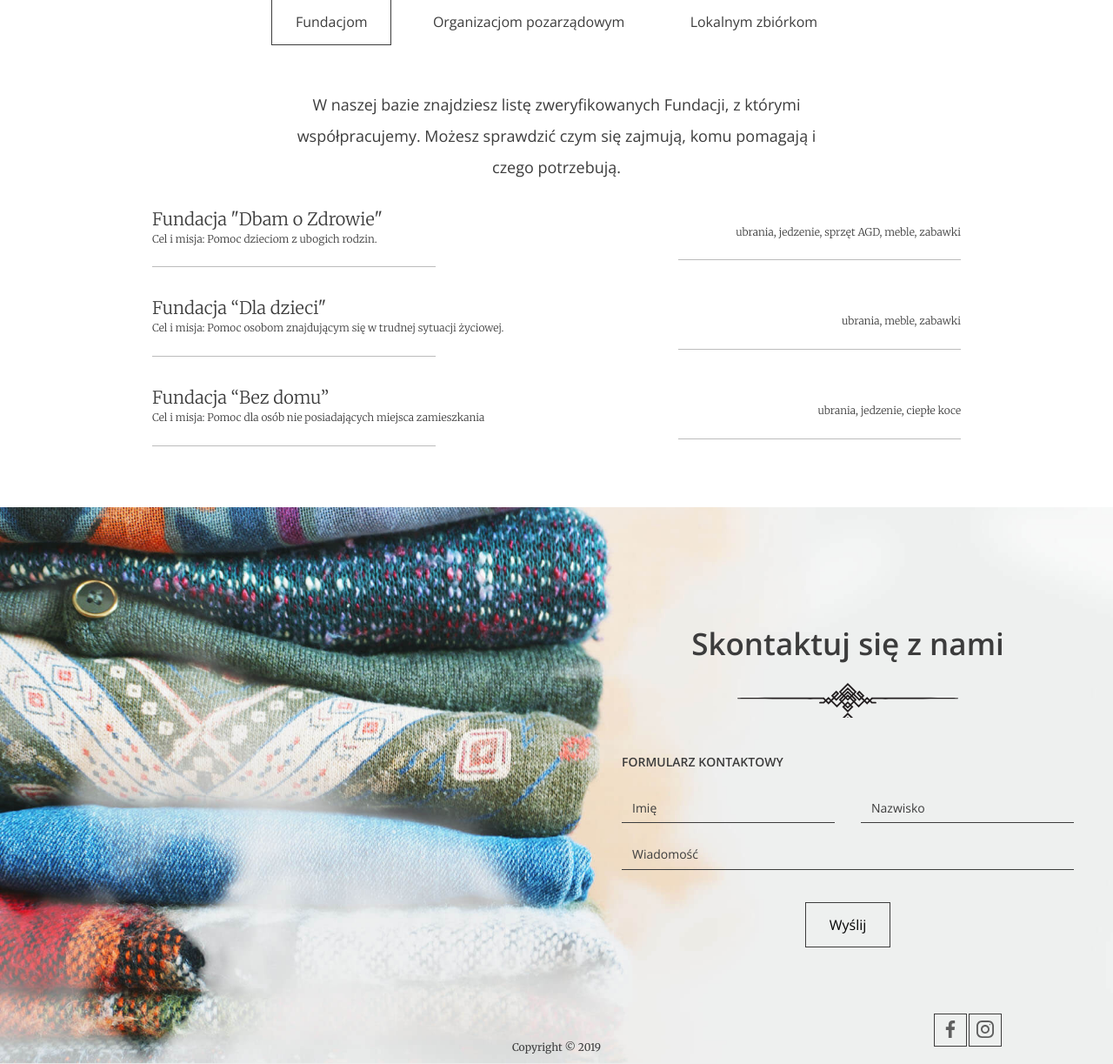
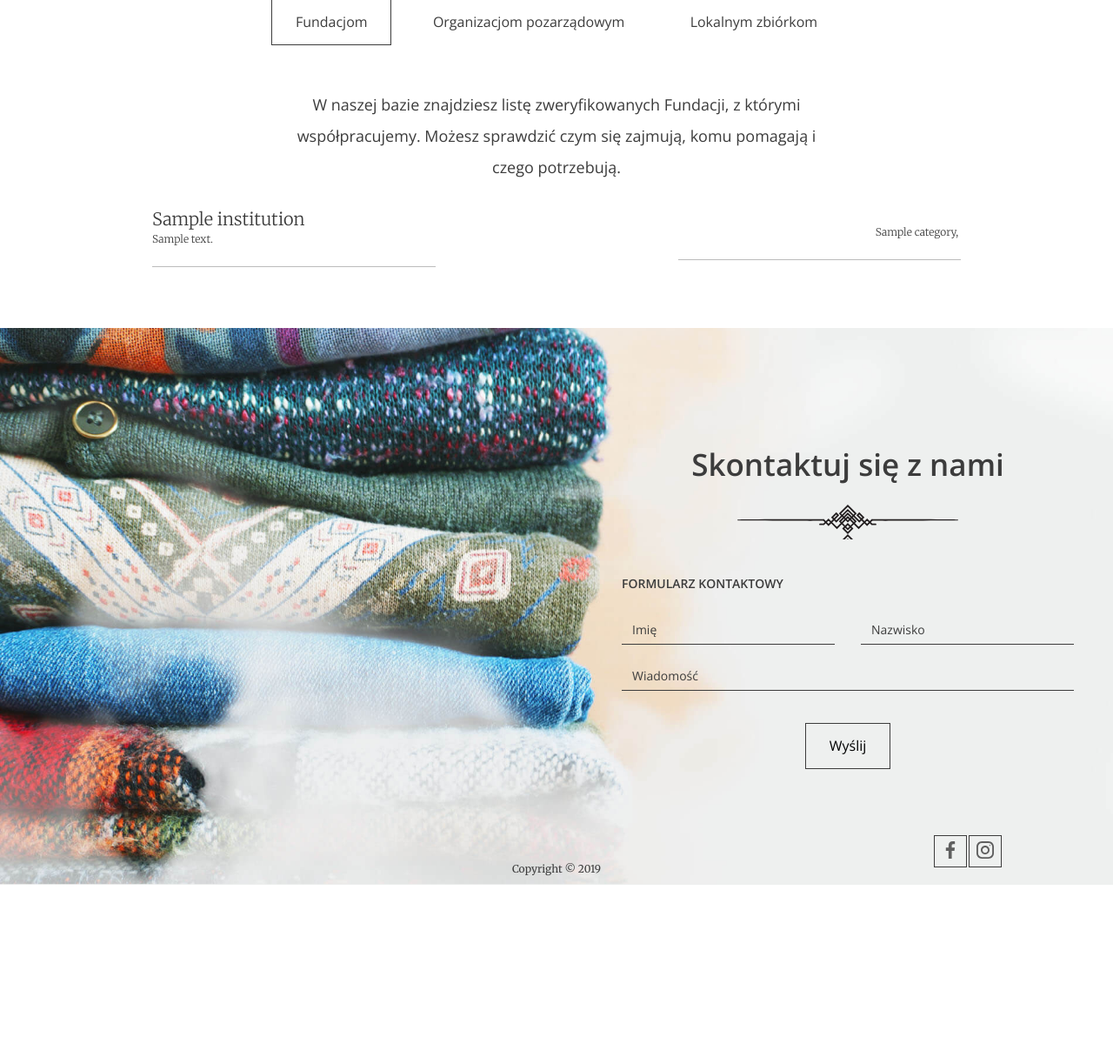
Before and after one commit to borowiecmichal/charity_donation, a Django app: template donation_app/templates/index.html in a window 1280 px wide. Shown: the part 2655-3878 px from the top of the page at 87% size. After the commit the page ends 3672 px from the top, so only its background shows below. Run offline with Django 3.2, Linux system fonts and the light colour scheme; tables that the repository leaves empty hold one stand-in row (values such as "Sample post"); the template is opened without the code that fills it: values that come from a table or form of the project are taken from there, most other values are stand-ins (such as "Sample title", 1, 10 or a date in 2020).

Commit message:
display organization at main page

```diff
--- a/donation_app/templates/index.html
+++ b/donation_app/templates/index.html
@@ -90,39 +90,22 @@
                 się zajmują, komu pomagają i czego potrzebują.</p>
 
             <ul class="help--slides-items">
+                {% for item in foundations %}
                     <li>
                         <div class="col">
-                        <div class="title">Fundacja "Dbam o Zdrowie"</div>
-                        <div class="subtitle">Cel i misja: Pomoc dzieciom z ubogich rodzin.</div>
+                            <div class="title">{{ item.name }}</div>
+                            <div class="subtitle">{{ item.description }}</div>
                         </div>
 
                         <div class="col">
-                        <div class="text">ubrania, jedzenie, sprzęt AGD, meble, zabawki</div>
+                            <div class="text">
+                                {% for category in item.category.all %}
+                                    {{ category.name }},&nbsp
+                                {% endfor %}
+                            </div>
                         </div>
                     </li>
-
-                <li>
-                    <div class="col">
-                        <div class="title">Fundacja “Dla dzieci"</div>
-                        <div class="subtitle">Cel i misja: Pomoc osobom znajdującym się w trudnej sytuacji życiowej.
-                        </div>
-                    </div>
-
-                    <div class="col">
-                        <div class="text">ubrania, meble, zabawki</div>
-                    </div>
-                </li>
-
-                <li>
-                    <div class="col">
-                        <div class="title">Fundacja “Bez domu”</div>
-                        <div class="subtitle">Cel i misja: Pomoc dla osób nie posiadających miejsca zamieszkania</div>
-                    </div>
-
-                    <div class="col">
-                        <div class="text">ubrania, jedzenie, ciepłe koce</div>
-                    </div>
-                </li>
+                {% endfor %}
             </ul>
             <!-- Pagination
             <ul class="help--slides-pagination">
@@ -142,49 +125,23 @@
                 quos suscipit corporis!
             </p>
             <ul class="help--slides-items">
+                {% for item in ngos %}
                     <li>
                         <div class="col">
-                        <div class="title">Organizacja 1</div>
-                        <div class="subtitle">Lorem ipsum dolor sit amet consectetur.</div>
+                            <div class="title">{{ item.name }}</div>
+                            <div class="subtitle">{{ item.description }}</div>
                         </div>
 
                         <div class="col">
-                        <div class="text">Lorem ipsum dolor sit amet consectetur adipisicing elit.</div>
+                            <div class="text">
+                                {% for category in item.category.all %}
+                                    {{ category.name }},&nbsp
+                                {% endfor %}
+                            </div>
                         </div>
                     </li>
+                {% endfor %}
 
-                <li>
-                    <div class="col">
-                        <div class="title">Organizacja 2</div>
-                        <div class="subtitle">Lorem ipsum dolor sit amet consectetur.</div>
-                    </div>
-
-                    <div class="col">
-                        <div class="text">Lorem ipsum dolor sit amet consectetur adipisicing elit.</div>
-                    </div>
-                </li>
-
-                <li>
-                    <div class="col">
-                        <div class="title">Organizacja 3</div>
-                        <div class="subtitle">Lorem ipsum dolor sit amet consectetur.</div>
-                    </div>
-
-                    <div class="col">
-                        <div class="text">Lorem ipsum dolor sit amet consectetur adipisicing elit.</div>
-                    </div>
-                </li>
-
-                <li>
-                    <div class="col">
-                        <div class="title">Organizacja 4</div>
-                        <div class="subtitle">Lorem ipsum dolor sit amet consectetur.</div>
-                    </div>
-
-                    <div class="col">
-                        <div class="text">Lorem ipsum dolor sit amet consectetur adipisicing elit.</div>
-                    </div>
-                </li>
             </ul>
 
             <!-- Pagination
@@ -203,27 +160,23 @@
             <p>Lorem ipsum dolor sit amet, his ocurreret persequeris ea, ad utinam laudem duo. Verterem adipisci
                 partiendo eos ne, ea his reque quaeque recteque, ne quo lobortis intellegam.</p>
             <ul class="help--slides-items">
+                {% for item in locals %}
                     <li>
                         <div class="col">
-                        <div class="title">Lokalna zbiórka 1</div>
-                        <div class="subtitle">Lorem ipsum dolor sit amet consectetur.</div>
+                            <div class="title">{{ item.name }}</div>
+                            <div class="subtitle">{{ item.description }}</div>
                         </div>
 
                         <div class="col">
-                        <div class="text">Lorem ipsum dolor sit amet consectetur adipisicing elit.</div>
+                            <div class="text">
+                                {% for category in item.category.all %}
+                                    {{ category.name }},&nbsp
+                                {% endfor %}
+                            </div>
                         </div>
                     </li>
+                {% endfor %}
 
-                <li>
-                    <div class="col">
-                        <div class="title">Lokalna zbiórka 2</div>
-                        <div class="subtitle">Lorem ipsum dolor sit amet consectetur.</div>
-                    </div>
-
-                    <div class="col">
-                        <div class="text">Lorem ipsum dolor sit amet consectetur adipisicing elit.</div>
-                    </div>
-                </li>
             </ul>
 
             <!-- Pagination
--- a/donation_app/views.py
+++ b/donation_app/views.py
@@ -9,7 +9,10 @@ class LandingPageView(View):
     def get(self, request):
         ctx = {
             'num_of_given_bags': Donation.objects.aggregate(Sum('quantity'))['quantity__sum'],
-            'num_of_supported_orgs': Donation.objects.all().distinct('institution').count()
+            'num_of_supported_orgs': Donation.objects.all().distinct('institution').count(),
+            'foundations': Institution.objects.filter(type=1),
+            'ngos': Institution.objects.filter(type=2),
+            'locals': Institution.objects.filter(type=3),
         }
         return render(request, 'index.html', ctx)
 
```
Lines whose indentation alone changed are shown as unchanged.
